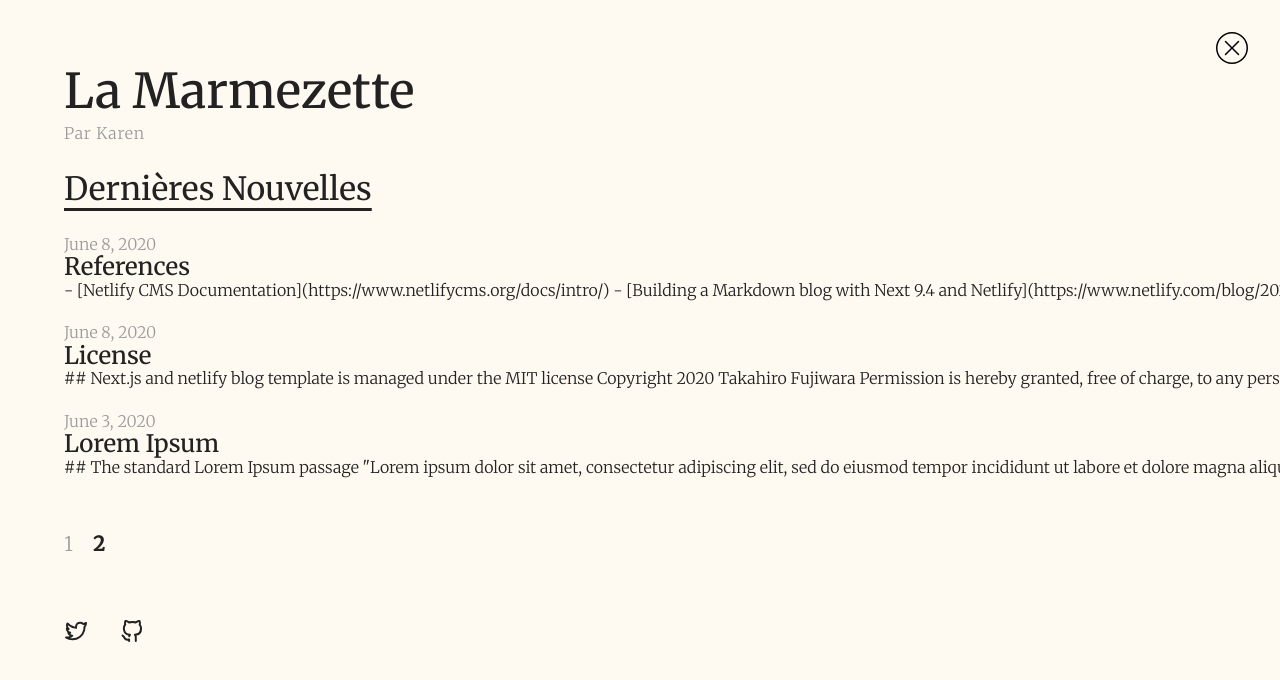
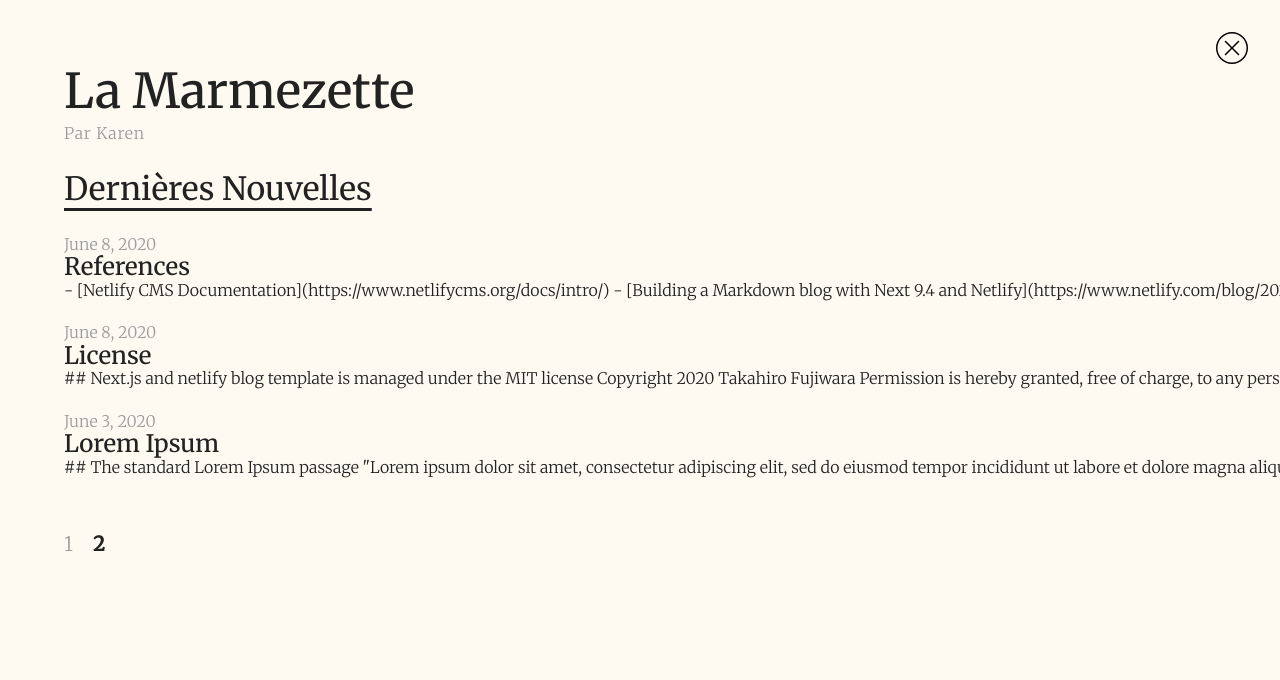
Before and after one commit to JulienMattiussi/marmenews, a Next.js app: page /2 in a window 1280 px wide. Shown: the top 680 px of the page. Built offline with nearby package versions, Linux system fonts and the light colour scheme; a web font is replaced by a local one.

Commit message:
Move and social links

```diff
--- a/src/components/SocialList.tsx
+++ b/src/components/SocialList.tsx
@@ -5,7 +5,7 @@ import config from "../lib/config";
 
 export function SocialList({}) {
   return (
-    <div>
+    <div className="container">
       <a
         title="Twitter"
         href={`https://twitter.com/${config.twitter_account}`}
@@ -23,6 +23,9 @@ export function SocialList({}) {
         <GitHub width={24} height={24} fill={"#222"} />
       </a>
       <style jsx>{`
+        .container {
+          padding: 8px 0px 4px;
+        }
         a {
           display: inline-block;
         }
--- a/src/pages/[page].tsx
+++ b/src/pages/[page].tsx
@@ -41,9 +41,6 @@ export default function Index({ posts, tags, pagination }: Props) {
             <h2>Dernières Nouvelles</h2>
             <PostList posts={posts} tags={tags} pagination={pagination} />
           </section>
-          <section className="socialiste">
-            <SocialList />
-          </section>
         </div>
       </div>
       <div className="aside">
@@ -51,6 +48,8 @@ export default function Index({ posts, tags, pagination }: Props) {
         <ExternalLinks />
         <h5>Categories</h5>
         <PostCategoriesList tags={tags} />
+        <h5>Réseaux "Sociaux"</h5>
+        <SocialList />
       </div>
       <style jsx>{`
         .container {
@@ -73,10 +72,6 @@ export default function Index({ posts, tags, pagination }: Props) {
         }
         h5 {
           margin: 16px 0px 8px;
-        }
-
-        .socialiste {
-          padding: 16px 0px;
         }
 
         .fancy {
```
Also changed, not shown: src/pages/index.tsx (+2 -7 lines).
